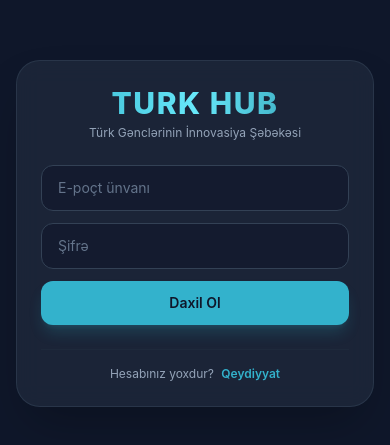
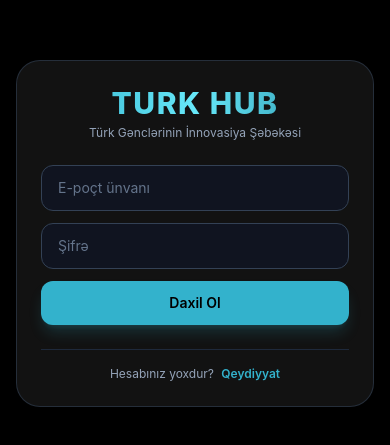
Before and after one commit to Alijewa25/turk-hub, a React (Vite) app in the folder frontend/: page / in a window 390 px wide. Shown: the part 189-634 px from the top of the page. Built offline with nearby package versions, Linux system fonts and the light colour scheme.

Commit message:
style(tailwind): configure pitch-black theme palette and layout breakpoints

```diff
--- a/frontend/tailwind.config.js
+++ b/frontend/tailwind.config.js
@@ -12,8 +12,8 @@ export default {
           hover: '#2991A8',
           glow: 'rgba(51, 178, 204, 0.2)',
         },
-        darkBg: '#0F172A',
-        cardBg: '#1E293B',
+        darkBg: '#000000',
+        cardBg: '#171717',
       },
     },
   },
```
